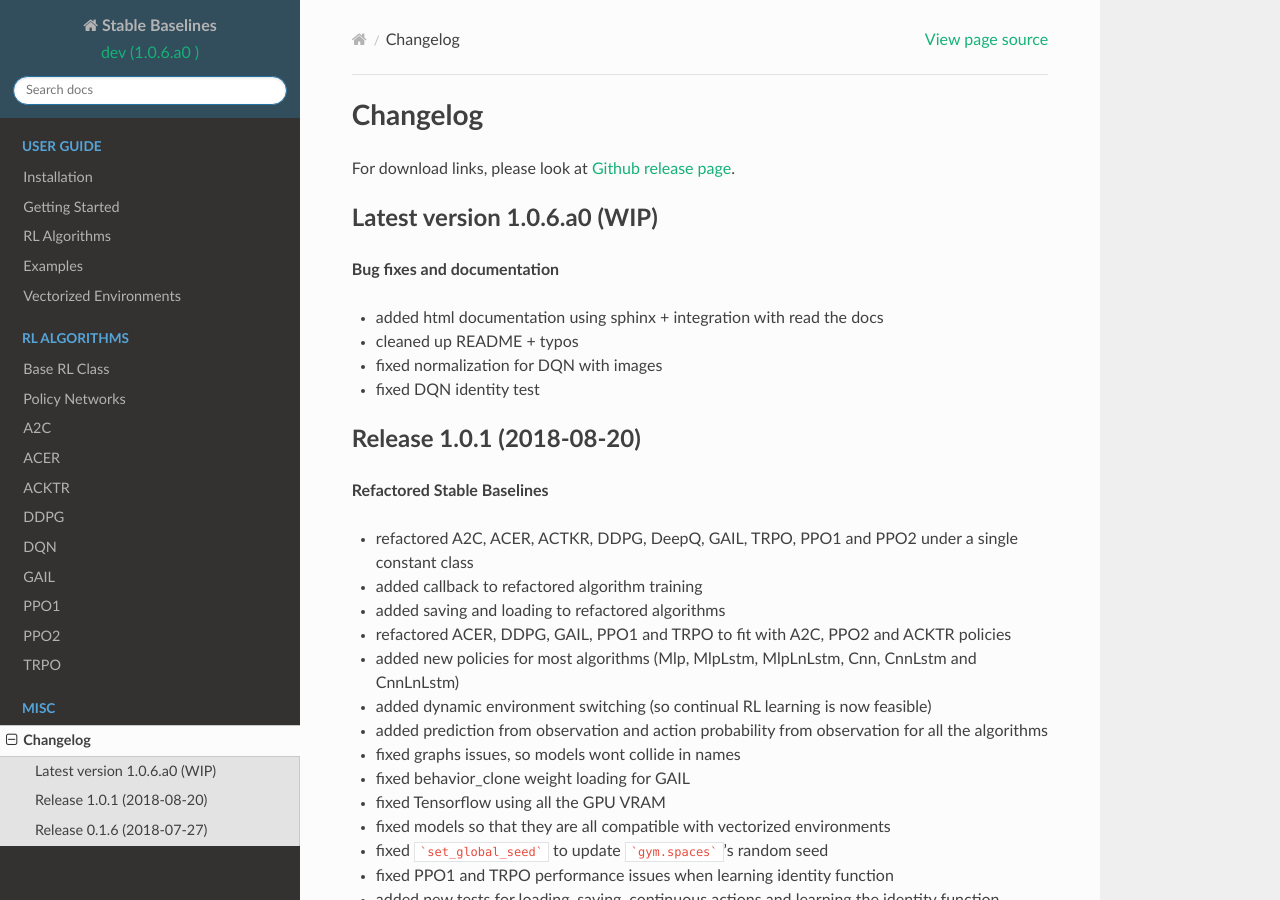
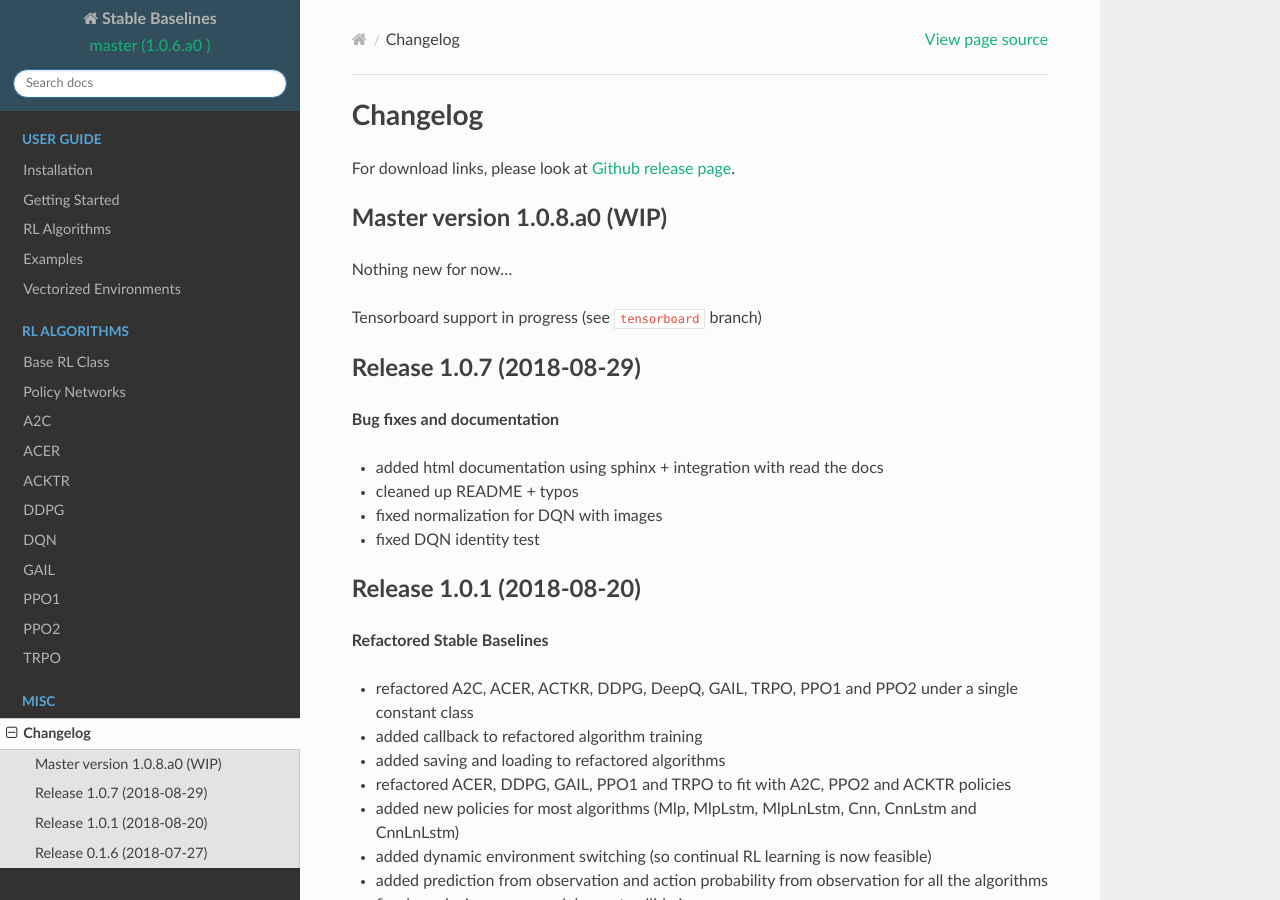
Before and after one commit to openai/baselines, a Sphinx documentation site: the page built from docs/changelog.rst, in a window 1280 px wide and 900 px high. Built offline with Sphinx 7.4.7 and the Read the Docs theme 2.0.0, drawn with Linux system fonts in a browser that asks for light colours; pages that are not in the unit, such as notebooks, are missing from menus.

Commit message:
[ci skip] Bump version

```diff
--- a/docs/changelog.rst
+++ b/docs/changelog.rst
@@ -6,8 +6,16 @@ Changelog
 
 For download links, please look at `Github release page <https://github.com/hill-a/stable-baselines/releases>`_.
 
-Latest version 1.0.6.a0 (WIP)
+Master version 1.0.8.a0 (WIP)
 =============================
+
+Nothing new for now...
+
+Tensorboard support in progress (see ``tensorboard`` branch)
+
+
+Release 1.0.7 (2018-08-29)
+===========================
 
 **Bug fixes and documentation**
 
--- a/docs/conf.py
+++ b/docs/conf.py
@@ -45,7 +45,7 @@ copyright = '2018, Stable Baselines'
 author = 'Stable Baselines Contributors'
 
 # The short X.Y version
-version = 'dev (' + stable_baselines.__version__ + ' )'
+version = 'master (' + stable_baselines.__version__ + ' )'
 # The full version, including alpha/beta/rc tags
 release = stable_baselines.__version__
 
--- a/setup.py
+++ b/setup.py
@@ -5,10 +5,10 @@ if sys.version_info.major != 3:
     print('This Python is only compatible with Python 3, but you are running '
           'Python {}. The installation will likely fail.'.format(sys.version_info.major))
 
-version = "1.0.6.a0"
+version = "1.0.7"
 
 long_description = """
-[![Build Status](https://travis-ci.com/hill-a/stable-baselines.svg?branch=stable)](https://travis-ci.com/hill-a/stable-baselines) [![Codacy Badge](https://api.codacy.com/project/badge/Grade/3bcb4cd6d76a4270acb16b5fe6dd9efa)](https://www.codacy.com/app/baselines_janitors/stable-baselines?utm_source=github.com&amp;utm_medium=referral&amp;utm_content=hill-a/stable-baselines&amp;utm_campaign=Badge_Grade) [![Codacy Badge](https://api.codacy.com/project/badge/Coverage/3bcb4cd6d76a4270acb16b5fe6dd9efa)](https://www.codacy.com/app/baselines_janitors/stable-baselines?utm_source=github.com&utm_medium=referral&utm_content=hill-a/stable-baselines&utm_campaign=Badge_Coverage)
+[![Build Status](https://travis-ci.com/hill-a/stable-baselines.svg?branch=master)](https://travis-ci.com/hill-a/stable-baselines) [![Documentation Status](https://readthedocs.org/projects/stable-baselines/badge/?version=latest)](https://stable-baselines.readthedocs.io/en/docs/?badge=latest) [![Codacy Badge](https://api.codacy.com/project/badge/Grade/3bcb4cd6d76a4270acb16b5fe6dd9efa)](https://www.codacy.com/app/baselines_janitors/stable-baselines?utm_source=github.com&amp;utm_medium=referral&amp;utm_content=hill-a/stable-baselines&amp;utm_campaign=Badge_Grade) [![Codacy Badge](https://api.codacy.com/project/badge/Coverage/3bcb4cd6d76a4270acb16b5fe6dd9efa)](https://www.codacy.com/app/baselines_janitors/stable-baselines?utm_source=github.com&utm_medium=referral&utm_content=hill-a/stable-baselines&utm_campaign=Badge_Coverage)
 
 # Stable Baselines
 
```
Also changed, not shown: README.md (+1 -1 lines).
